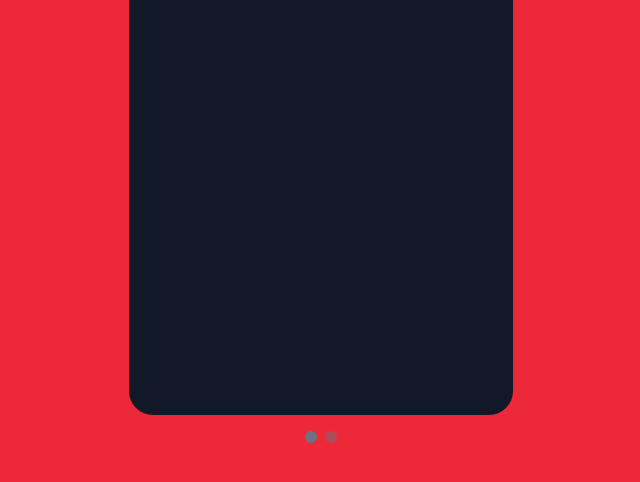
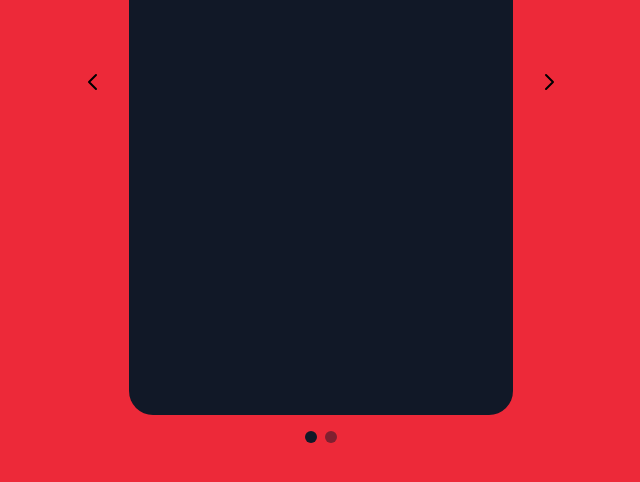
Before and after one commit to GyuJae/react-ts-tailwind-boilerplate, a React (Create React App) app: page / in a window 1280 px wide. Shown: the part 304-786 px from the top of the page, without its empty margins (319-959 px from the left). Built offline with nearby package versions, Linux system fonts and the light colour scheme.

Commit message:
feat: Arrow move page

```diff
--- a/src/components/Layout/Indicator/index.tsx
+++ b/src/components/Layout/Indicator/index.tsx
@@ -11,7 +11,7 @@ const Indicator = ({ path, isCurrent }: IProps) => {
   return (
     <li>
       <Link to={path}>
-        <motion.div className={cx('h-3 w-3 rounded-full bg-gray-500')} animate={{ opacity: isCurrent ? 1 : 0.5 }} />
+        <motion.div className={cx('h-3 w-3 rounded-full bg-gray-900')} animate={{ opacity: isCurrent ? 1 : 0.5 }} />
       </Link>
     </li>
   )
--- a/src/components/Layout/index.tsx
+++ b/src/components/Layout/index.tsx
@@ -1,5 +1,5 @@
-import { useMemo } from 'react'
-import { Outlet, useLocation } from 'react-router-dom'
+import { useMemo, useState } from 'react'
+import { Outlet, useLocation, useNavigate } from 'react-router-dom'
 import Indicator from './Indicator'
 import { motion } from 'framer-motion'
 
@@ -7,11 +7,13 @@ const paths = ['/', '/one']
 
 const Layout = () => {
   const { pathname } = useLocation()
+  const navigate = useNavigate()
+  const [pathIndex, setPathIndex] = useState<number>(paths.findIndex((item) => item === pathname) || 0)
 
   const backgroundColor =
     {
       '/': '#ED2939',
-      '/one': '#F79862',
+      '/one': '#FD6A02',
     }[pathname] || '#ffffff'
 
   const PathList = useMemo(
@@ -27,13 +29,51 @@ const Layout = () => {
     [pathname]
   )
 
+  const handleClickPrevPage = () => {
+    const changeIndex = pathIndex === 0 ? paths.length - 1 : pathIndex - 1
+    navigate(paths[changeIndex])
+    setPathIndex(changeIndex)
+  }
+
+  const handleClickNextPage = () => {
+    const changeIndex = pathIndex === paths.length - 1 ? 0 : pathIndex + 1
+    navigate(paths[changeIndex])
+    setPathIndex(changeIndex)
+  }
+
   return (
     <motion.div
       className='flex h-screen w-screen flex-col items-center justify-center space-y-4'
       animate={{ backgroundColor }}
     >
-      <main className='h-5/6 w-96 rounded-3xl bg-gray-900 p-4 text-white'>
-        <Outlet />
+      <main className='flex h-5/6 items-center space-x-6 '>
+        <button type='button' onClick={handleClickPrevPage}>
+          <svg
+            xmlns='http://www.w3.org/2000/svg'
+            className='h-6 w-6'
+            fill='none'
+            viewBox='0 0 24 24'
+            stroke='currentColor'
+            strokeWidth={2}
+          >
+            <path strokeLinecap='round' strokeLinejoin='round' d='M15 19l-7-7 7-7' />
+          </svg>
+        </button>
+        <div className='h-full w-96 rounded-3xl bg-gray-900 p-4 text-white'>
+          <Outlet />
+        </div>
+        <button type='button' onClick={handleClickNextPage}>
+          <svg
+            xmlns='http://www.w3.org/2000/svg'
+            className='h-6 w-6'
+            fill='none'
+            viewBox='0 0 24 24'
+            stroke='currentColor'
+            strokeWidth={2}
+          >
+            <path strokeLinecap='round' strokeLinejoin='round' d='M9 5l7 7-7 7' />
+          </svg>
+        </button>
       </main>
       <footer className='flex items-center justify-center'>{PathList}</footer>
     </motion.div>
```
